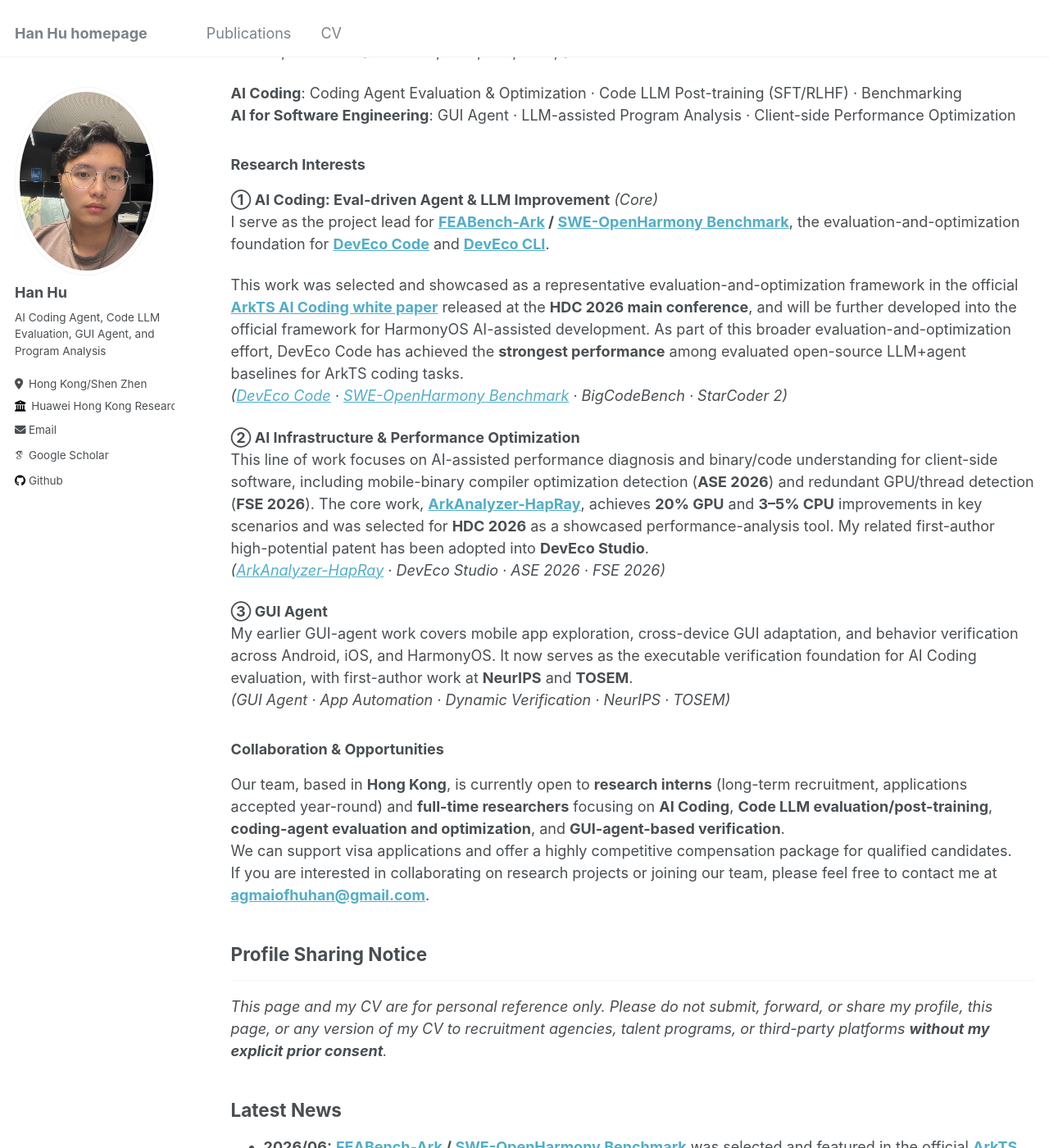
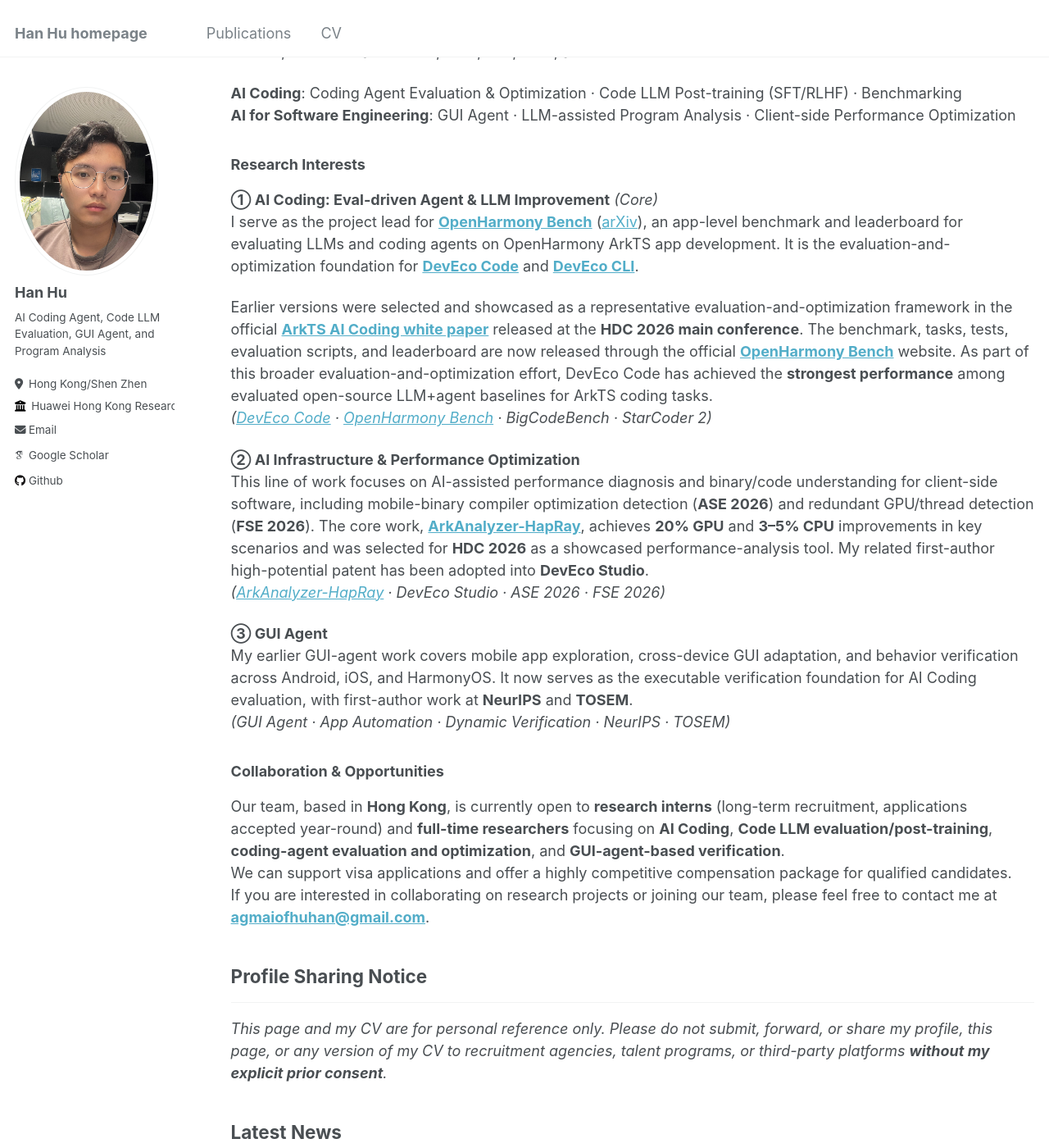
Before and after one commit to huhanGitHub/huhanGitHub.github.io, a Jekyll site: the page built from _pages/about.md, in a window 1280 px wide and 1400 px high, scrolled down 383 px. Shown: the whole window at 82% size. Built offline with Jekyll 4.4.1, drawn with Linux system fonts in a browser that asks for light colours; some web fonts are replaced; some of the changed text lies outside the part shown.

Commit message:
Update OpenHarmony Bench links

```diff
--- a/_pages/about.md
+++ b/_pages/about.md
@@ -23,10 +23,10 @@ My Ph.D. research produced **5+ first-author CCF-A / CORE A\*** papers across to
 ### Research Interests
 
 **① AI Coding: Eval-driven Agent & LLM Improvement** *(Core)*
-I serve as the project lead for **[FEABench-Ark](https://developer.huawei.com/consumer/cn/doc/guidebook/aitech2026-4-2-0000002594762498) / [SWE-OpenHarmony Benchmark](https://gitcode.com/SMAT/SWE-OpenHarmony)**, the evaluation-and-optimization foundation for **[DevEco Code](https://gitcode.com/openharmony-sig/deveco-code)** and **[DevEco CLI](https://gitcode.com/openharmony-sig/deveco-cli)**.
+I serve as the project lead for **[OpenHarmony Bench](https://bench.matrix.openharmony.cn/)** ([arXiv](https://arxiv.org/abs/2608.16022)), an app-level benchmark and leaderboard for evaluating LLMs and coding agents on OpenHarmony ArkTS app development. It is the evaluation-and-optimization foundation for **[DevEco Code](https://gitcode.com/openharmony-sig/deveco-code)** and **[DevEco CLI](https://gitcode.com/openharmony-sig/deveco-cli)**.
 
-This work was selected and showcased as a representative evaluation-and-optimization framework in the official **[ArkTS AI Coding white paper](https://developer.huawei.com/consumer/cn/doc/guidebook/aitech2026-1-0000002594922404)** released at the **HDC 2026 main conference**, and will be further developed into the official framework for HarmonyOS AI-assisted development. As part of this broader evaluation-and-optimization effort, DevEco Code has achieved the **strongest performance** among evaluated open-source LLM+agent baselines for ArkTS coding tasks.
-*([DevEco Code](https://gitcode.com/openharmony-sig/deveco-code) · [SWE-OpenHarmony Benchmark](https://gitcode.com/SMAT/SWE-OpenHarmony) · BigCodeBench · StarCoder 2)*
+Earlier versions were selected and showcased as a representative evaluation-and-optimization framework in the official **[ArkTS AI Coding white paper](https://developer.huawei.com/consumer/cn/doc/guidebook/aitech2026-1-0000002594922404)** released at the **HDC 2026 main conference**. The benchmark, tasks, tests, evaluation scripts, and leaderboard are now released through the official **[OpenHarmony Bench](https://bench.matrix.openharmony.cn/)** website. As part of this broader evaluation-and-optimization effort, DevEco Code has achieved the **strongest performance** among evaluated open-source LLM+agent baselines for ArkTS coding tasks.
+*([DevEco Code](https://gitcode.com/openharmony-sig/deveco-code) · [OpenHarmony Bench](https://bench.matrix.openharmony.cn/) · BigCodeBench · StarCoder 2)*
 
 **② AI Infrastructure & Performance Optimization**
 This line of work focuses on AI-assisted performance diagnosis and binary/code understanding for client-side software, including mobile-binary compiler optimization detection (**ASE 2026**) and redundant GPU/thread detection (**FSE 2026**). The core work, **[ArkAnalyzer-HapRay](https://gitcode.com/SMAT/ArkAnalyzer-HapRay)**, achieves **20% GPU** and **3–5% CPU** improvements in key scenarios and was selected for **HDC 2026** as a showcased performance-analysis tool. My related first-author high-potential patent has been adopted into **DevEco Studio**.
@@ -50,7 +50,8 @@ If you are interested in collaborating on research projects or joining our team,
 
 ## Latest News
 
-- **2026/06:** **[FEABench-Ark](https://developer.huawei.com/consumer/cn/doc/guidebook/aitech2026-4-2-0000002594762498) / [SWE-OpenHarmony Benchmark](https://gitcode.com/SMAT/SWE-OpenHarmony)** was selected and featured in the official **[ArkTS AI Coding white paper](https://developer.huawei.com/consumer/cn/doc/guidebook/aitech2026-1-0000002594922404)** released at the **HDC 2026 main conference**.
+- **2026/08:** **[OpenHarmony Bench](https://bench.matrix.openharmony.cn/)** was released with its official website, leaderboard, and **[arXiv technical report](https://arxiv.org/abs/2608.16022)**.
+- **2026/06:** An earlier version of **OpenHarmony Bench** was selected and featured in the official **[ArkTS AI Coding white paper](https://developer.huawei.com/consumer/cn/doc/guidebook/aitech2026-1-0000002594922404)** released at the **HDC 2026 main conference**.
 - **2026/06:** Our paper *Source-Free Detection and Impact Analysis of Compiler Optimization Problems in Mobile Applications* was accepted at **ASE 2026**.
 - **2025/10:** Our paper *Phantom Rendering Detection: Identifying and Analyzing Unnecessary UI Computations* was accepted at FSE 2026.
 - **2025/10:** Our paper *InterIDEAS: Philosophical Intertextuality via LLMs* was accepted at EMNLP 2025 and received the **Best Special Theme Paper Award**.
```
Also changed, not shown: _pages/publications.md (+4 -2 lines).
